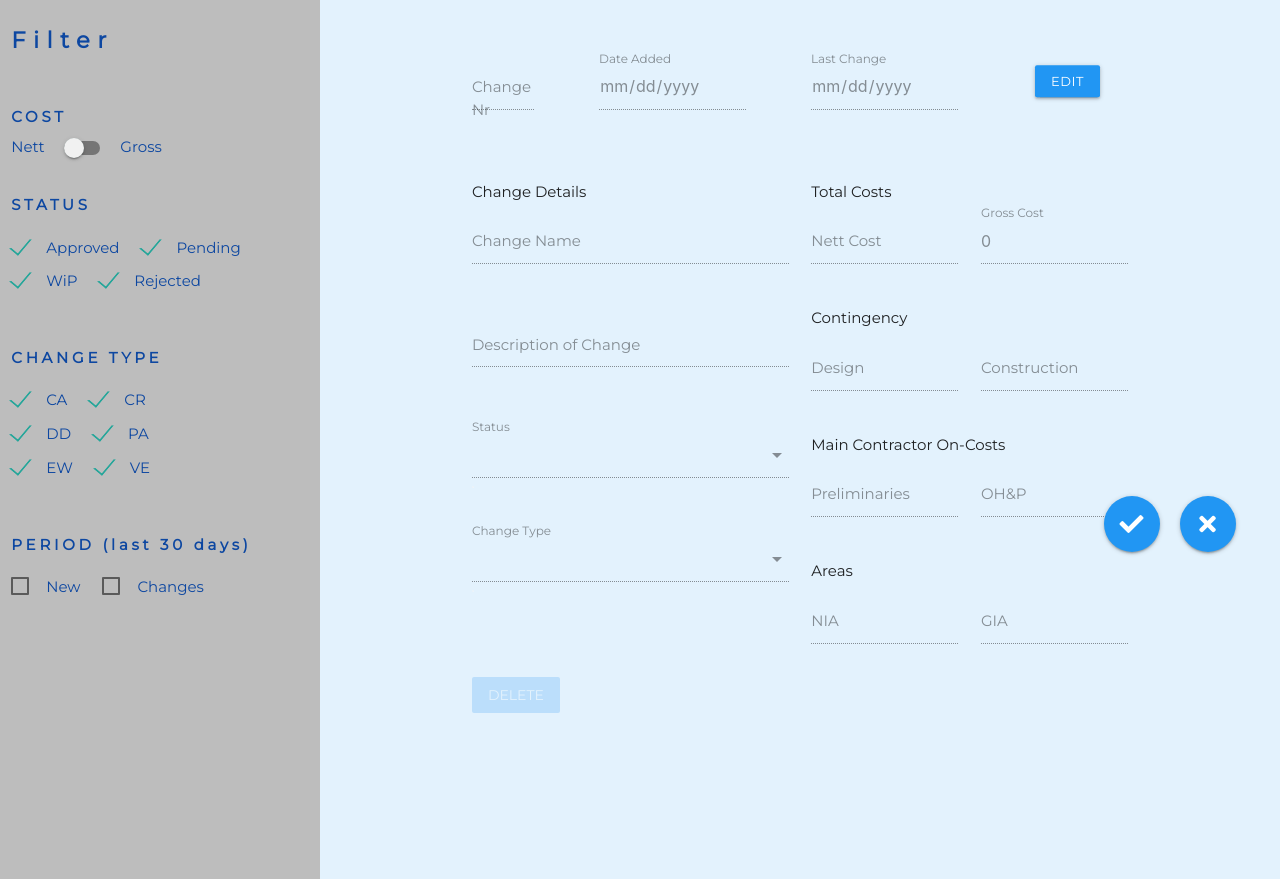
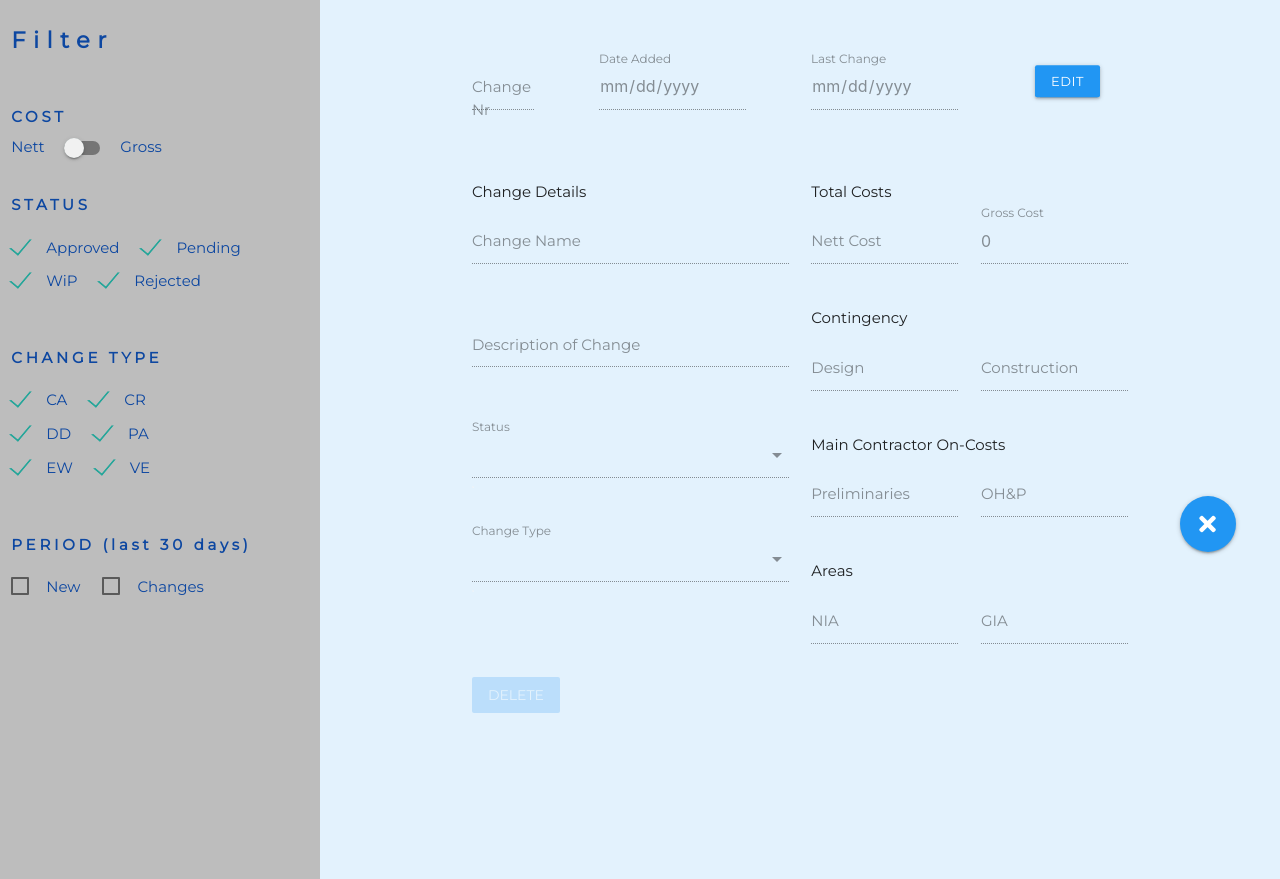
Before and after one commit to Code-Institute-Submissions/MS4-0, a Flask app: template templates/edit_change.html in a window 1280 px wide. Shown: the part 185-1064 px from the top of the page. Run offline with Flask 2, Linux system fonts and the light colour scheme; the template is opened without the code that fills it, so the values that code supplies are empty; some libraries are stand-ins or nearby versions.

Commit message:
fix(js): submit button clears data if clicked - hide until edit button clicked

```diff
--- a/static/css/style.css
+++ b/static/css/style.css
@@ -207,10 +207,6 @@ tr:hover {
 
 /* <----- Item Layout -----> */
 
-form {
-  /* height: 100vh; */
-}
-
 .itemContainer {
   margin-top: 50px !important;
   margin-bottom: 50px !important;
@@ -231,6 +227,10 @@ form {
   color: #e3f2fd;
 }
 
+.btnHide {
+  display: none;
+}
+
 .btnDelRow {
   transform: translate(0,-50px);
 }
--- a/static/js/script.js
+++ b/static/js/script.js
@@ -673,4 +673,5 @@ $('.btnEdit').on('click', function () {
   $('.enableEdit').prop('disabled', false)
   $('select').formSelect();
   $('#date_changed').val(new Date().toISOString().split('T')[0]);
+  $('.btnHide').show()
 })
--- a/templates/edit_change.html
+++ b/templates/edit_change.html
@@ -144,9 +144,13 @@
           <div class="row">
             <div class="fixed-action-btn">
               <div class="col s12 right-align">
-                <button type="submit" class="btn-floating btn-large waves-effect waves-light blue"><i
-                    class="fas fa-check"></i></a>
-                  <button type="button" onclick="window.location.href='{{ url_for('register') }}';" class="btn-floating btn-large waves-effect waves-light blue"><i class="fas fa-times"></i></a>
+                <button type="submit" class="btn-floating btn-large waves-effect waves-light blue btnHide">
+                  <i class="fas fa-check"></i>
+                </button>
+                <button type="button" onclick="window.location.href='{{ url_for('register') }}';"
+                  class="btn-floating btn-large waves-effect waves-light blue">
+                  <i class="fas fa-times"></i>
+                </button>
               </div>
             </div>
           </div>
@@ -154,7 +158,8 @@
       </div>
       <div class="row btnDelRow">
         <div class="col s12">
-          <a href="{{ url_for('delete_change', change_id=change._id) }}" class="waves-effect waves-light blue lighten-4 btn-flat btnDelete">Delete</a>
+          <a href="{{ url_for('delete_change', change_id=change._id) }}"
+            class="waves-effect waves-light blue lighten-4 btn-flat btnDelete">Delete</a>
         </div>
       </div>
     </form>
```
